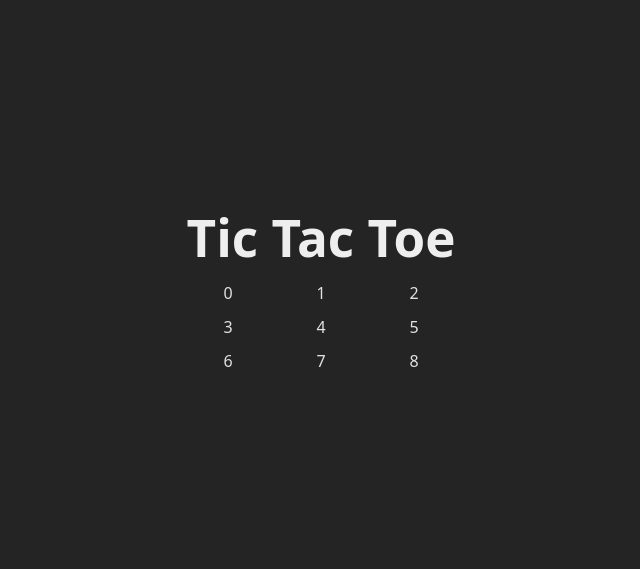
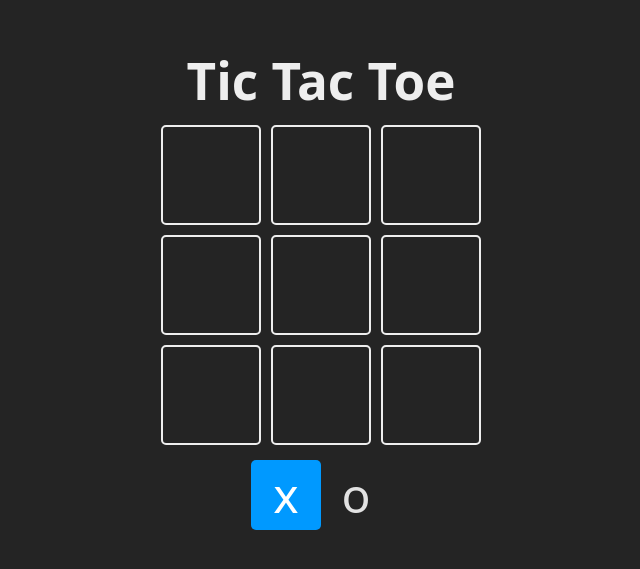
Before and after one commit to Alejandroleortiz/tic-tac-toe-project, a React (Vite) app: page / in a window 1280 px wide. Shown: the part 109-678 px from the top of the page, without its empty margins (319-959 px from the left). Built offline with nearby package versions, Linux system fonts and the light colour scheme.

Commit message:
culminado turnos y cuadrantes para jugar

```diff
--- a/src/App.jsx
+++ b/src/App.jsx
@@ -1,3 +1,4 @@
+import { useState } from 'react'
 import './App.css'
 
 const TURNS = {
@@ -5,29 +6,70 @@
   O: 'o'
 }
 
-const board = Array(9).fill(null)
+const Square = ({ children, isSelected, updateBoard, index }) => {
+  const className = `square ${isSelected ? 'is-selected' : ''}`
+
+  const handleClick = () => {
+    updateBoard(index)
+  }
+
+
+  return (
+    <div onClick={handleClick} className={className}>
+      {children}
+    </div>
+  )
+}
 
 function App() {
+  const [board, setBoard] = useState(
+    Array(9).fill(null)  //const board = Array(9).fill(null) // Creo un array con 9 espacios vacios y con el valor null
+  ) // Defino el estado para la logica al hacer clic
+
+  const [turn, setTurn] = useState(TURNS.X) // estado para saber de quien es el turno
+
+  const updateBoard = (index) => {
+    const newBoard = [...board]
+    newBoard[index] = turn // guardar el turno x u o
+    setBoard(newBoard)
+
+
+    const newTurn = turn === TURNS.X ? TURNS.O : TURNS.X
+    setTurn(newTurn)
+  }
+
   return (
     <main className='board'>
       <h1>Tic Tac Toe</h1>
+
       <section className="game">
         {
           board.map((_, index) => {
 
             return (
-              <div
-                className="cell"
-                key={index}>
-                <span
-                  className="cell__content">
-                  {index}
-                </span>
-              </div>
-              )
+
+              <Square
+                key={index}
+                index={index}
+                updateBoard={updateBoard}
+              >
+                {board[index]}
+              </Square>
+            )
           })
         }
       </section>
+
+      <section className="turn">
+        <Square isSelected={turn === TURNS.X}>
+          {TURNS.X}
+        </Square>
+        <Square isSelected={turn === TURNS.O}>
+          {TURNS.O}
+        </Square>
+      </section>
+
+
     </main>
   )
 }
```
